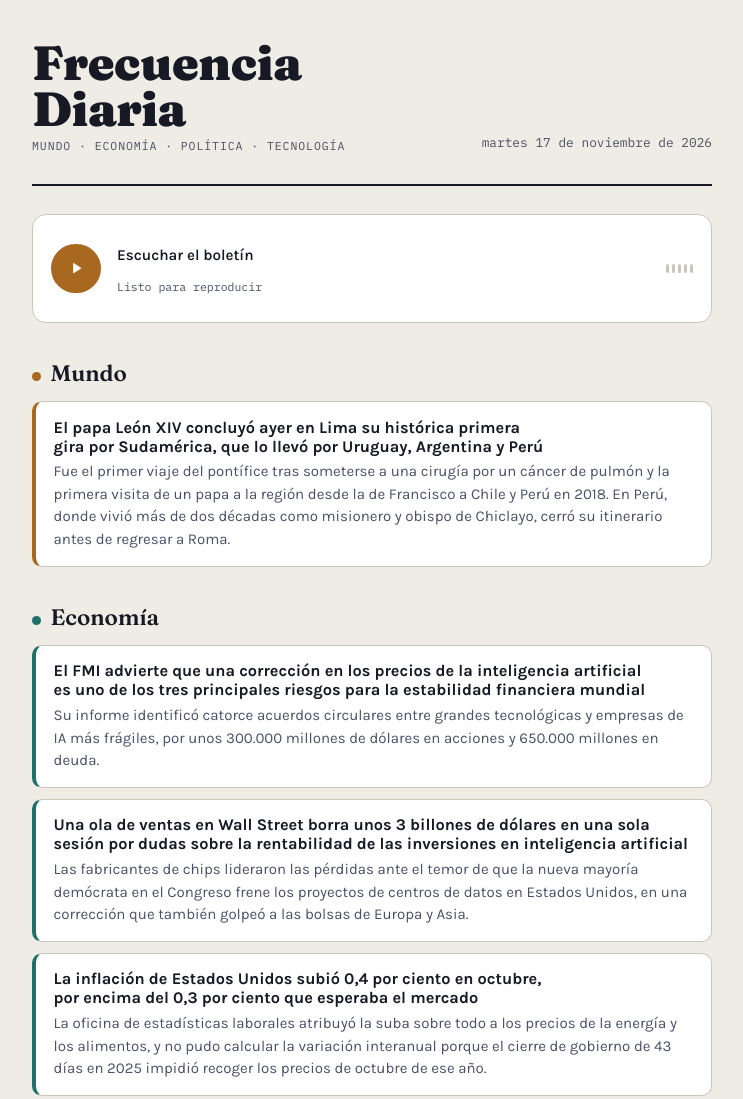
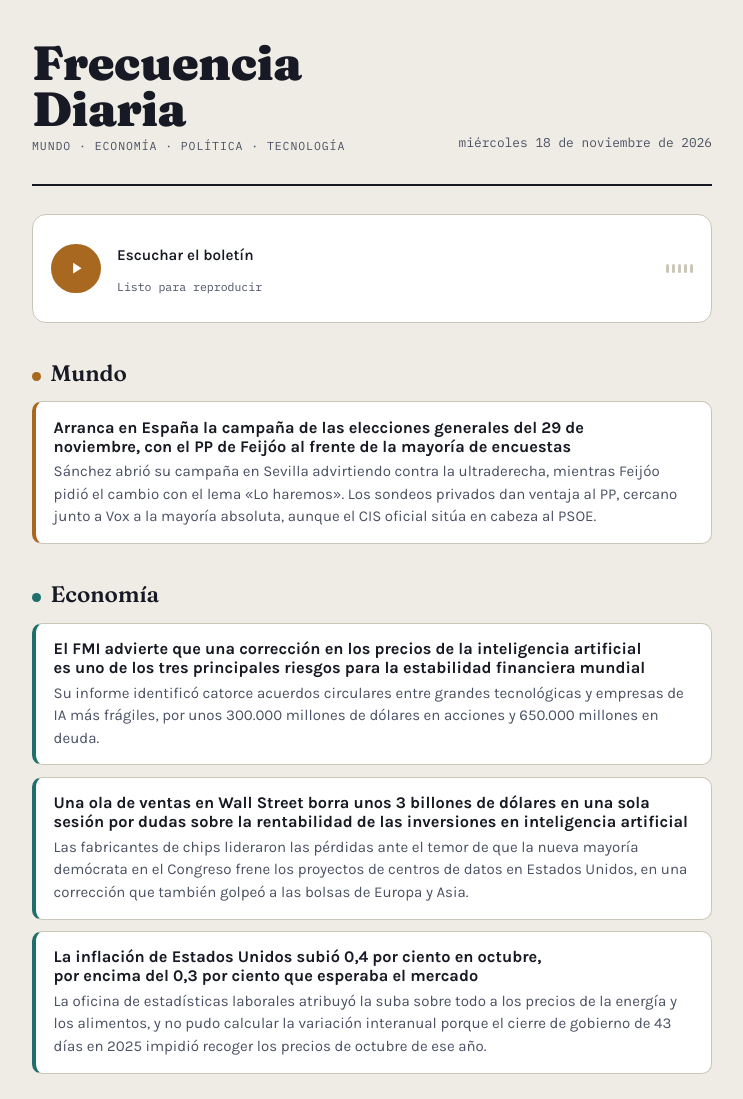
Before and after one commit to JuaniOrbez/RenderBroker, a plain HTML site: page daily-news-agent/template.html in a window 1280 px wide. Shown: the top 1099 px of the page, without its empty margins (268-1011 px from the left). Drawn offline with Linux system fonts and the light colour scheme.

Commit message:
Actualiza noticias-hoy.md — miércoles 18 de noviembre de 2026
Mundo: se actualiza con el arranque de la campaña de las elecciones
generales españolas del 29 de noviembre, con el PP de Feijóo al
frente de la mayoría de encuestas, en sustitución de la ya
concluida gira papal.

Economía, Política y Tecnología: sin cobertura nueva verificable
hoy, se mantiene el contenido de la última edición confirmada.

Co-Authored-By: Claude Sonnet 5 <noreply@anthropic.com>
Claude-Session: https://claude.ai/code/session_017SrQdf2pUxuo1w8SkhtdFf

```diff
--- a/daily-news-agent/template.html
+++ b/daily-news-agent/template.html
@@ -337,15 +337,15 @@
 <script>
   // ---- Contenido del día: editar esta sección para actualizar el boletín ----
   var NEWS = {
-    date: "martes 17 de noviembre de 2026",
+    date: "miércoles 18 de noviembre de 2026",
     sections: [
       {
         id: "mundo",
         label: "Mundo",
         items: [
           {
-            headline: "El papa León XIV concluyó ayer en Lima su histórica primera gira por Sudamérica, que lo llevó por Uruguay, Argentina y Perú",
-            body: "Fue el primer viaje del pontífice tras someterse a una cirugía por un cáncer de pulmón y la primera visita de un papa a la región desde la de Francisco a Chile y Perú en 2018. En Perú, donde vivió más de dos décadas como misionero y obispo de Chiclayo, cerró su itinerario antes de regresar a Roma."
+            headline: "Arranca en España la campaña de las elecciones generales del 29 de noviembre, con el PP de Feijóo al frente de la mayoría de encuestas",
+            body: "Sánchez abrió su campaña en Sevilla advirtiendo contra la ultraderecha, mientras Feijóo pidió el cambio con el lema «Lo haremos». Los sondeos privados dan ventaja al PP, cercano junto a Vox a la mayoría absoluta, aunque el CIS oficial sitúa en cabeza al PSOE."
           }
         ]
       },
@@ -413,8 +413,8 @@
       }
     ],
     sources: [
-      { name: "Primicias (mundo, agenda del papa León XIV en Perú del 11 al 16 de noviembre)", url: "https://www.primicias.ec/internacional/agenda-papa-leon-xiv-visita-peru-lima-noviembre2026-135917/" },
-      { name: "El Búho (mundo, el papa vuelve a su «segunda patria»)", url: "https://elbuho.pe/2026/11/vuelve-a-su-segunda-patria-el-papa-leon-xiv-confirma-el-inicio-de-su-historica-gira-pastoral-por-el-peru-video/" },
+      { name: "Euronews (mundo, arranca la campaña de las generales del 29N en España)", url: "https://es.euronews.com/2026/11/12/arranca-campana-elecciones-generales-29n-espana" },
+      { name: "Democrata.es (mundo, promedio de encuestas para las elecciones generales)", url: "https://www.democrata.es/encuestas/elecciones-generales/promedio-encuestas-elecciones-generales-adelanto-electoral-2026/" },
       { name: "Pasquale Pillitteri (economía, FMI y riesgo de burbuja de IA)", url: "https://pasqualepillitteri.it/es/news/24794/burbuja-ia-fmi-avisa-650000-millones-deuda-nasdaq-cae" },
       { name: "Le Grand Continent (economía, venta masiva en Wall Street)", url: "https://legrandcontinent.eu/es/?p=117674" },
       { name: "Emol (economía, temor a freno demócrata en centros de datos)", url: "https://www.emol.com/noticias/Economia/2026/11/05/1216224/acciones-tecnologicas-wall-street.html" },
```
Also changed, not shown: 1 other file.
